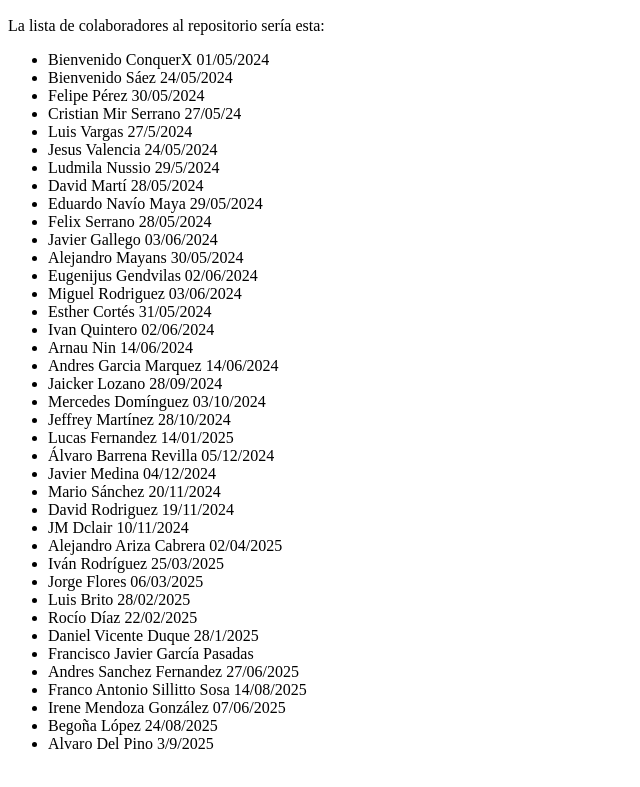
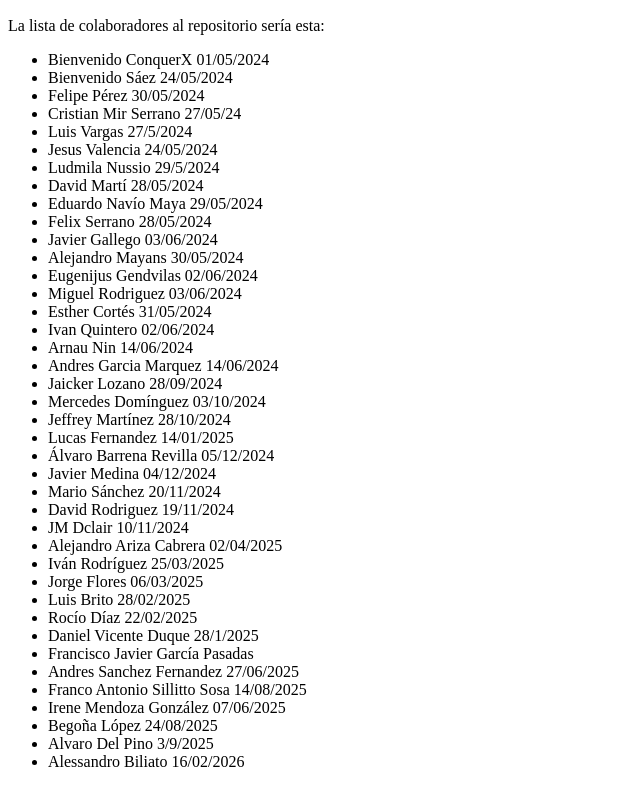
Before and after one commit to bienvenidoconquerx/proyecto1, a plain HTML site: page index.html in a window 1280 px wide. Shown: the part 110-897 px from the top of the page, without its empty margins (0-640 px from the left). Drawn offline with Linux system fonts and the light colour scheme.

Commit message:
Add Alessandro Biliato

```diff
--- a/index.html
+++ b/index.html
@@ -51,6 +51,7 @@
             <li>Irene Mendoza González 07/06/2025</li>
             <li>Begoña López 24/08/2025</li>
             <li>Alvaro Del Pino 3/9/2025</li>
+            <li>Alessandro Biliato 16/02/2026</li>
         </ul>
 </body>
 
```
